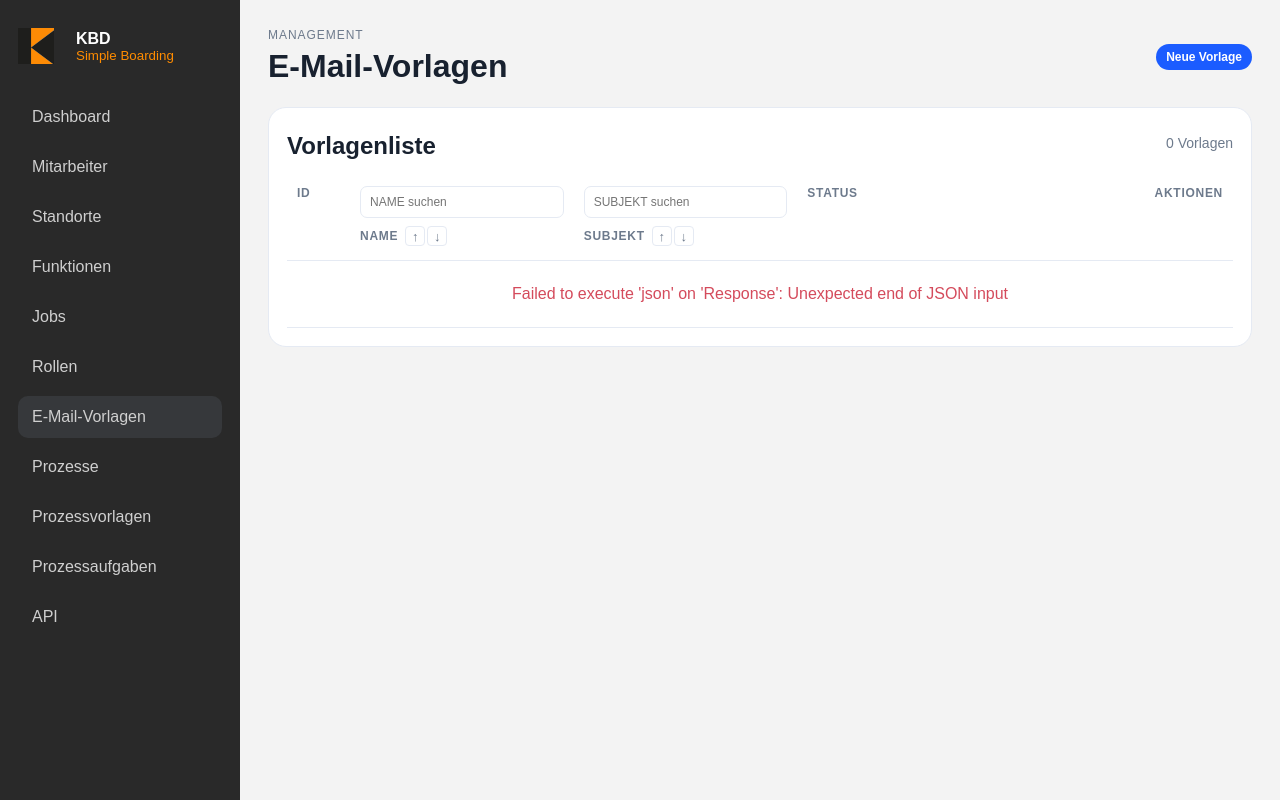
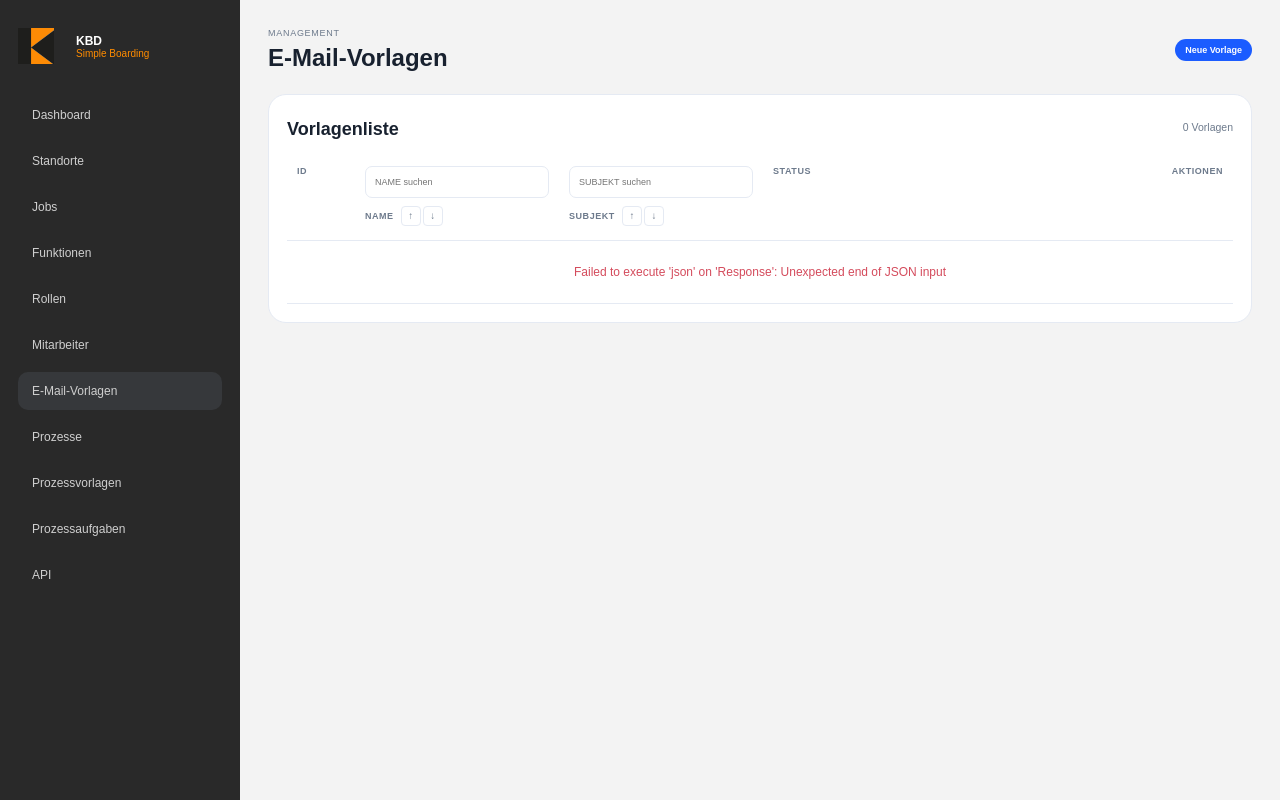
Before and after one commit to franknoethe/kbd_simple_bording, a Flask app: page /email-templates in a window 1280 px wide. Run offline with Flask 3, Linux system fonts and the light colour scheme; data that the repository does not hold is empty; some libraries are stand-ins or nearby versions.

Commit message:
style changes

```diff
--- a/static/styles.css
+++ b/static/styles.css
@@ -844,3 +844,41 @@ th.th-action {
     flex-direction: column;
   }
 }
+
+@media (max-width: 1920px) {
+  body { font-size: 12px; }
+  .eyebrow,
+  .primary-btn,
+  th,
+  .location-filter input,
+  .location-suggestion,
+  .location-suggestion-empty,
+  .employee-filter input,
+  .employee-suggestion,
+  .employee-suggestion-empty,
+  .badge,
+  .status-pill,
+  .template-filter input,
+  .template-suggestion,
+  .template-suggestion-empty,
+  .secondary-btn,
+  .edit-btn,
+  .delete-btn,
+  .preview-btn,
+  .import-btn,
+  .preview-grid h3 { font-size: 9px; }
+
+  .stat-card span,
+  .pagination-info,
+  .form-group label,
+  .form-message { font-size: 9.75px; }
+
+  .panel-header span,
+  .checkbox-field { font-size: 10.5px; }
+
+  .stat-card strong { font-size: 21px; }
+  .pagination-btn { font-size: 15px; }
+  .sort-btn { font-size: 9.75px; }
+  .close-btn { font-size: 18px; }
+  .text-preview { font-size: 9.75px; }
+}
--- a/templates/base.html
+++ b/templates/base.html
@@ -19,11 +19,11 @@
 
         <nav class="nav">
           <a class="{% if request.path == '/' %}active{% endif %}" href="/">Dashboard</a>
+          <a class="{% if request.path == '/locations' %}active{% endif %}" href="/locations">Standorte</a>
+          <a class="{% if request.path == '/jobs' %}active{% endif %}" href="/jobs">Jobs</a>
+          <a class="{% if request.path == '/functions' %}active{% endif %}" href="/functions">Funktionen</a>
+          <a class="{% if request.path == '/roles' %}active{% endif %}" href="/roles">Rollen</a>
           <a class="{% if request.path == '/employees' %}active{% endif %}" href="/employees">Mitarbeiter</a>
-          <a class="{% if request.path == '/locations' %}active{% endif %}" href="/locations">Standorte</a>
-          <a class="{% if request.path == '/functions' %}active{% endif %}" href="/functions">Funktionen</a>
-          <a class="{% if request.path == '/jobs' %}active{% endif %}" href="/jobs">Jobs</a>
-          <a class="{% if request.path == '/roles' %}active{% endif %}" href="/roles">Rollen</a>
           <a class="{% if request.path == '/email-templates' %}active{% endif %}" href="/email-templates">E-Mail-Vorlagen</a>
           <a class="{% if request.path == '/process-types' %}active{% endif %}" href="/process-types">Prozesse</a>
           <a class="{% if request.path == '/templates' %}active{% endif %}" href="/templates">Prozessvorlagen</a>
```
